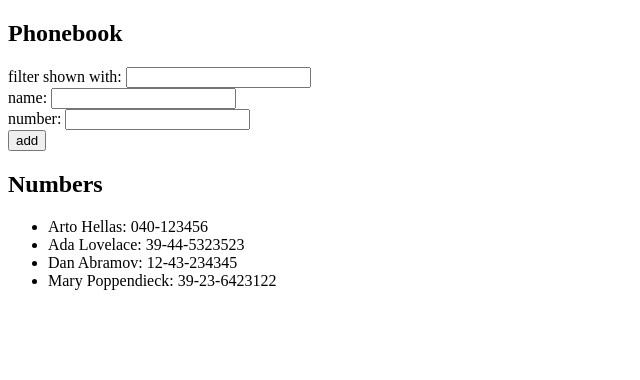
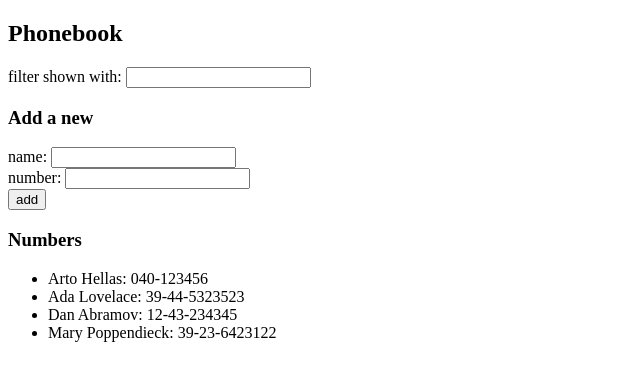
Before and after one commit to DANKAMN/full-stack-open, a React (Vite) app in the folder Part-02/phonebook/: page / in a window 1280 px wide. Shown: the top 380 px of the page, without its empty margins (0-640 px from the left). Built offline with nearby package versions, Linux system fonts and the light colour scheme.

Commit message:
seperation

```diff
--- a/Part-02/phonebook/src/App.jsx
+++ b/Part-02/phonebook/src/App.jsx
@@ -1,4 +1,7 @@
 import { useState } from 'react'
+import Filter from './components/Filter'
+import PersonForm from './components/PersonForm'
+import Persons from './components/Persons'
 
 const App = () => {
   const [persons, setPersons] = useState([
@@ -22,7 +25,7 @@ const App = () => {
     }
 
     const newPerson = { name: newName, number: newNumber }
-    setPersons(persons.concat(newPerson))
+    setPersons(prev => [...prev, newPerson])
     setNewName('')
     setNewNumber('')
   }
@@ -30,7 +33,6 @@ const App = () => {
   const handleNameChange = (e) => setNewName(e.target.value)
   const handleNumberChange = (e) => setNewNumber(e.target.value)
   const handleFilterChange = (e) => setFilter(e.target.value)
-
 
   const personsToShow = filter
     ? persons.filter(person => person.name.toLowerCase().includes(filter.toLowerCase()))
@@ -40,26 +42,19 @@ const App = () => {
     <div>
       <h2>Phonebook</h2>
 
-      <div>
-        filter shown with: <input value={filter} onChange={handleFilterChange} />
-      </div>
+      <Filter filter={filter} handleFilterChange={handleFilterChange} />
 
-      <form onSubmit={handleSubmit}>
-        <div>
-          name: <input value={newName} onChange={handleNameChange} /> <br />
-          number: <input value={newNumber} onChange={handleNumberChange} />
-        </div>
-        <div>
-          <button type="submit">add</button>
-        </div>
-      </form>
+      <h3>Add a new</h3>
+      <PersonForm
+        handleSubmit={handleSubmit}
+        newName={newName}
+        newNumber={newNumber}
+        handleNameChange={handleNameChange}
+        handleNumberChange={handleNumberChange}
+      />
 
-      <h2>Numbers</h2>
-      <ul>
-        {personsToShow.map((person, i) => (
-          <li key={i}>{person.name}: {person.number}</li>
-        ))}
-      </ul>
+      <h3>Numbers</h3>
+      <Persons persons={personsToShow} />
     </div>
   )
 }
--- /dev/null
+++ b/Part-02/phonebook/src/components/Filter.jsx
@@ -0,0 +1,7 @@
+const Filter = ({ filter, handleFilterChange }) => (
+  <div>
+    filter shown with: <input value={filter} onChange={handleFilterChange} />
+  </div>
+)
+
+export default Filter
--- /dev/null
+++ b/Part-02/phonebook/src/components/PersonForm.jsx
@@ -0,0 +1,19 @@
+const PersonForm = ({
+  handleSubmit,
+  newName,
+  newNumber,
+  handleNameChange,
+  handleNumberChange
+}) => (
+  <form onSubmit={handleSubmit}>
+    <div>
+      name: <input value={newName} onChange={handleNameChange} /> <br />
+      number: <input value={newNumber} onChange={handleNumberChange} />
+    </div>
+    <div>
+      <button type="submit">add</button>
+    </div>
+  </form>
+)
+
+export default PersonForm
--- /dev/null
+++ b/Part-02/phonebook/src/components/Persons.jsx
@@ -0,0 +1,9 @@
+const Persons = ({ persons }) => (
+  <ul>
+    {persons.map((person, i) => (
+      <li key={i}>{person.name}: {person.number}</li>
+    ))}
+  </ul>
+)
+
+export default Persons
```
